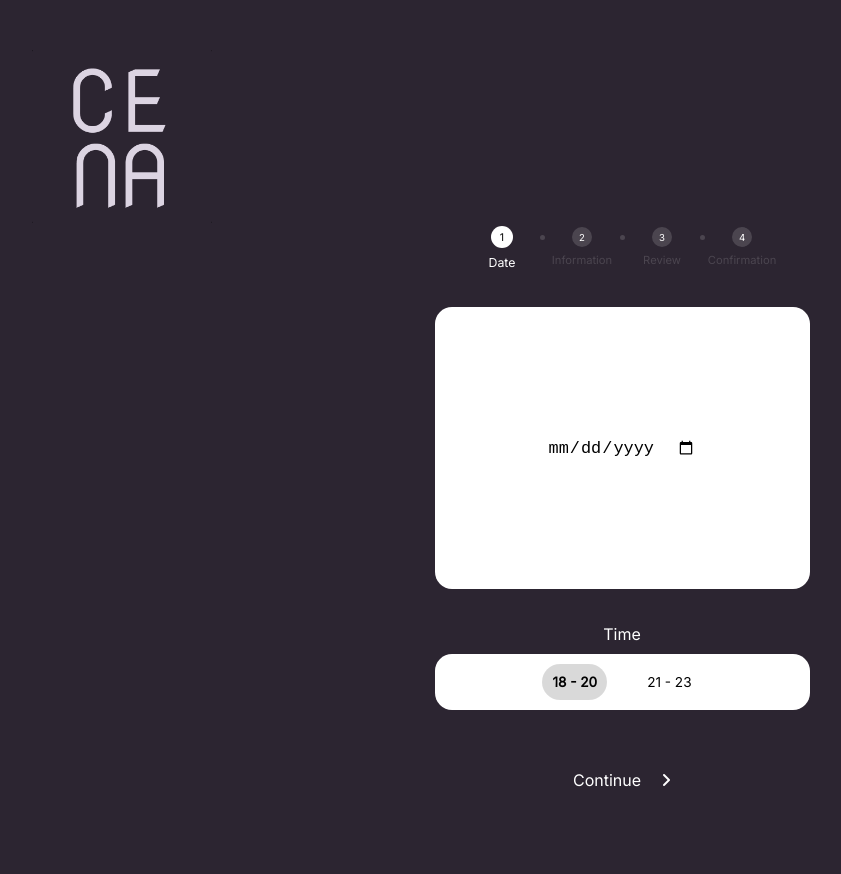
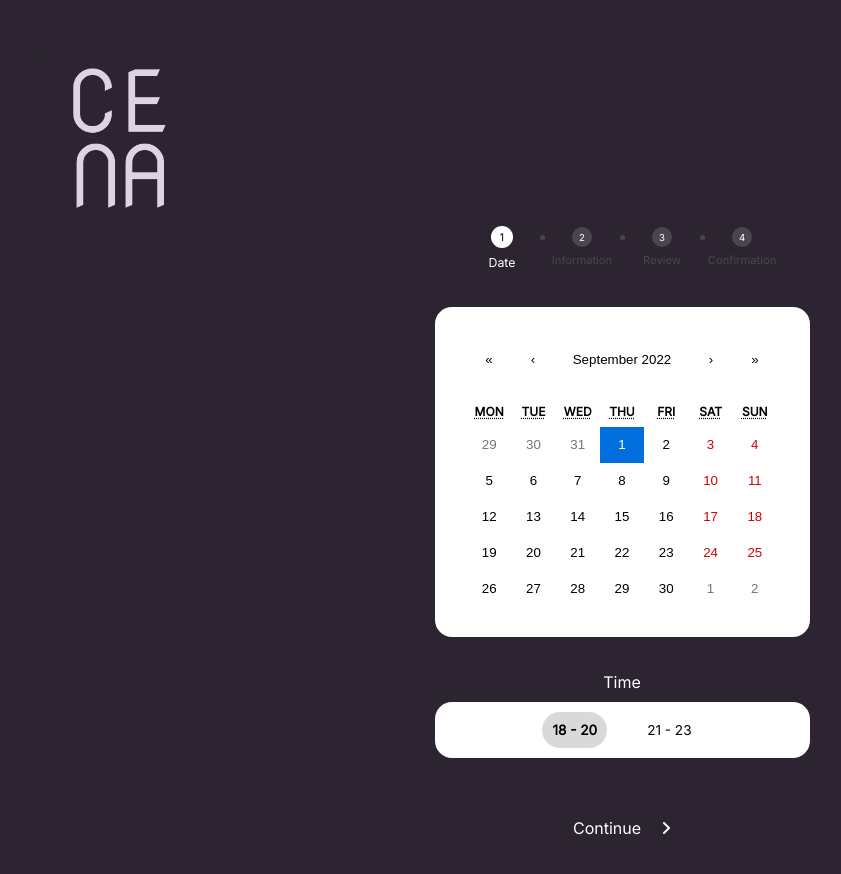
Before and after one commit to ViggoOhlsson/project-restaurant, a React (Create React App) app: page /book in a window 1280 px wide. Shown: the top 874 px of the page, without its empty margins (18-859 px from the left). Built offline with nearby package versions, Linux system fonts and the light colour scheme; a web font is replaced by a local one.

Commit message:
calendar...done??

```diff
--- a/package.json
+++ b/package.json
@@ -17,6 +17,7 @@
     "mongoose": "^6.5.2",
     "nodemailer": "^6.7.8",
     "react": "^18.2.0",
+    "react-calendar": "^3.7.0",
     "react-dom": "^18.2.0",
     "react-router-dom": "^6.3.0",
     "react-scripts": "5.0.1",
@@ -48,5 +49,8 @@
       "last 1 firefox version",
       "last 1 safari version"
     ]
+  },
+  "devDependencies": {
+    "@types/react-calendar": "^3.5.2"
   }
 }
--- a/src/components/pages/Booking.tsx
+++ b/src/components/pages/Booking.tsx
@@ -2,15 +2,18 @@ import axios from "axios";
 import { ChangeEvent, useEffect, useState } from "react";
 import { useNavigate } from "react-router-dom";
 import { BookingPhase } from "../BookingPhase";
+// import "react-calendar/dist/Calendar.css";
+import Calendar from "react-calendar";
 
 export function Booking() {
   document.title = "Booking";
-  const navigate = useNavigate()
+  const navigate = useNavigate();
 
   const [phase, setPhase] = useState(1);
 
   const [time, setTime] = useState(18);
-  const [date, setDate] = useState("");
+  const [date, setDate] = useState(new Date());
+  // const [date, setDate] = useState("");
   const [guests, setGuests] = useState(1);
 
   const [name, setName] = useState("");
@@ -21,10 +24,10 @@ export function Booking() {
     console.log("Time:", t);
     setTime(t);
   };
-  const changeDate = (e: ChangeEvent<HTMLInputElement>) => {
-    console.log("Date:", e.target.value);
-    setDate(e.target.value);
-  };
+  // const changeDate = () => {
+  //   console.log("Date:", date);
+  //   setDate(date);
+  // };
   const changeGuests = (e: ChangeEvent<HTMLInputElement>) => {
     let guests = parseInt(e.target.value || "0");
     if (guests < 0) guests = 0;
@@ -47,7 +50,10 @@ export function Booking() {
     console.log(body);
     try {
       let res = await axios.post("http://localhost:8000/book", body);
-      let emailRes = await axios.post("http://localhost:8000/send-email",res.data);
+      let emailRes = await axios.post(
+        "http://localhost:8000/send-email",
+        res.data
+      );
       console.log("booking sent:", res);
       console.log(emailRes);
     } catch (err) {
@@ -55,7 +61,7 @@ export function Booking() {
     } finally {
       changePhase(4);
       setTimeout(() => {
-        navigate("/")
+        navigate("/");
       }, 3000);
     }
   };
@@ -67,24 +73,37 @@ export function Booking() {
     setPhase(to);
   };
 
-  useEffect(() => {
-    setDate(new Date().toLocaleDateString());
-  }, []);
+  // useEffect(() => {
+  //   setDate(new Date().toLocaleDateString());
+  // }, []);
 
   return (
+    <>
       <main className="booking-page">
         <BookingPhase phase={phase} changePhase={changePhase}></BookingPhase>
         <div className="form-container">
           {phase === 1 && (
             <div className="phase-container date-phase">
               <div className="date-container">
-              <input
+                {/* <input
                   type="date"
                   min={new Date().toISOString().split("T")[0]}
                   defaultValue={date}
                   onChange={changeDate}
-              ></input>
+                ></input> */}
+                {/* <BookingDatePicker
+                  changeDate={() => {
+                    changeDate(date);
+                  }}
+                ></BookingDatePicker> */}
+                <div className="app">
+                  <div className="calendar-container">
+                    <Calendar onChange={setDate} value={date} />
                   </div>
+                  {/* <div className="text-center">Selected date: {date}</div> */}
+                </div>
+              </div>
+
               <div className="time-container">
                 <span className="title">Time</span>
 
@@ -149,7 +168,8 @@ export function Booking() {
               <div className="booking-info-container">
                 <div className="date">
                   <span>Date</span>
-                <p>{date.split("-").splice(1, 2).join("-")}</p>
+                  {/* <p>{date.toString().split("-").splice(1, 2).join("-")}</p> */}
+                  <p>{date.toLocaleDateString()}</p>
                 </div>
                 <div className="guests">
                   <span>Guests</span>
@@ -192,5 +212,6 @@ export function Booking() {
           </div>
         )}
       </main>
+    </>
   );
 }
--- /dev/null
+++ b/src/scss/layouts/_calendar.scss
@@ -0,0 +1,123 @@
+@use "../mixins";
+@use "../base/typography";
+
+
+.react-calendar {
+    width: 350px;
+    max-width: 100%;
+    background: white;
+    font-family: Arial, Helvetica, sans-serif;
+    line-height: 1.125em;
+    margin: 10px;
+    padding: 20px;
+    @include typography.inter;
+  }
+  .react-calendar--doubleView {
+    width: 700px;
+  }
+  .react-calendar--doubleView .react-calendar__viewContainer {
+    display: flex;
+    margin: -0.5em;
+  }
+  .react-calendar--doubleView .react-calendar__viewContainer > * {
+    width: 50%;
+    margin: 0.5em;
+  }
+  .react-calendar,
+  .react-calendar *,
+  .react-calendar *:before,
+  .react-calendar *:after {
+    -moz-box-sizing: border-box;
+    -webkit-box-sizing: border-box;
+    box-sizing: border-box;
+  }
+  .react-calendar button {
+    margin: 0;
+    border: 0;
+    outline: none;
+  }
+  .react-calendar button:enabled:hover {
+    cursor: pointer;
+  }
+  .react-calendar__navigation {
+    display: flex;
+    height: 44px;
+    margin-bottom: 1em;
+  }
+  .react-calendar__navigation button {
+    min-width: 44px;
+    background: none;
+  }
+  .react-calendar__navigation button:disabled {
+    background-color: #f0f0f0;
+  }
+  .react-calendar__navigation button:enabled:hover,
+  .react-calendar__navigation button:enabled:focus {
+    background-color: #e6e6e6;
+  }
+  .react-calendar__month-view__weekdays {
+    text-align: center;
+    text-transform: uppercase;
+    font-weight: bold;
+    font-size: 0.75em;
+}
+.react-calendar__month-view__weekdays__weekday {
+    padding: 0.5em;
+}
+.react-calendar__month-view__weekNumbers .react-calendar__tile {
+    display: flex;
+    align-items: center;
+    justify-content: center;
+    font-size: 0.75em;
+    font-weight: bold;
+}
+.react-calendar__month-view__days__day--weekend {
+    color: #d10000;
+}
+.react-calendar__month-view__days__day--neighboringMonth {
+    color: #757575;
+}
+.react-calendar__year-view .react-calendar__tile,
+  .react-calendar__decade-view .react-calendar__tile,
+  .react-calendar__century-view .react-calendar__tile {
+    padding: 2em 0.5em;
+  }
+  .react-calendar__tile {
+    max-width: 100%;
+    padding: 10px 6.6667px;
+    background: none;
+    text-align: center;
+    line-height: 16px;
+  }
+  .react-calendar__tile:disabled {
+    background-color: #f0f0f0;
+  }
+  .react-calendar__tile:enabled:hover,
+  .react-calendar__tile:enabled:focus {
+    background-color: #e6e6e6;
+  }
+  .react-calendar__tile--now {
+    background: #ffff76;
+  }
+  .react-calendar__tile--now:enabled:hover,
+  .react-calendar__tile--now:enabled:focus {
+    background: #ffffa9;
+  }
+  .react-calendar__tile--hasActive {
+    background: #76baff;
+  }
+  .react-calendar__tile--hasActive:enabled:hover,
+  .react-calendar__tile--hasActive:enabled:focus {
+    background: #a9d4ff;
+  }
+  .react-calendar__tile--active {
+    background: #006edc;
+    color: white;
+  }
+  .react-calendar__tile--active:enabled:hover,
+  .react-calendar__tile--active:enabled:focus {
+    background: #1087ff;
+  }
+  .react-calendar--selectRange .react-calendar__tile--hover {
+    background-color: #e6e6e6;
+  }
--- a/src/scss/main.scss
+++ b/src/scss/main.scss
@@ -9,5 +9,6 @@
 @use "./layouts/admin";
 @use "./layouts/adminEdit";
 @use "./layouts/booking";
+@use "./layouts/calendar";
 @use "./layouts/customerCancel";
 @use "./layouts/error";
```
Also changed, not shown: api/index.js (+10 -6 lines), src/components/BookingDatePicker.tsx (+25 -3 lines), 1 other file (tests, documents, lock files or other folders). Lines whose indentation alone changed are shown as unchanged.
